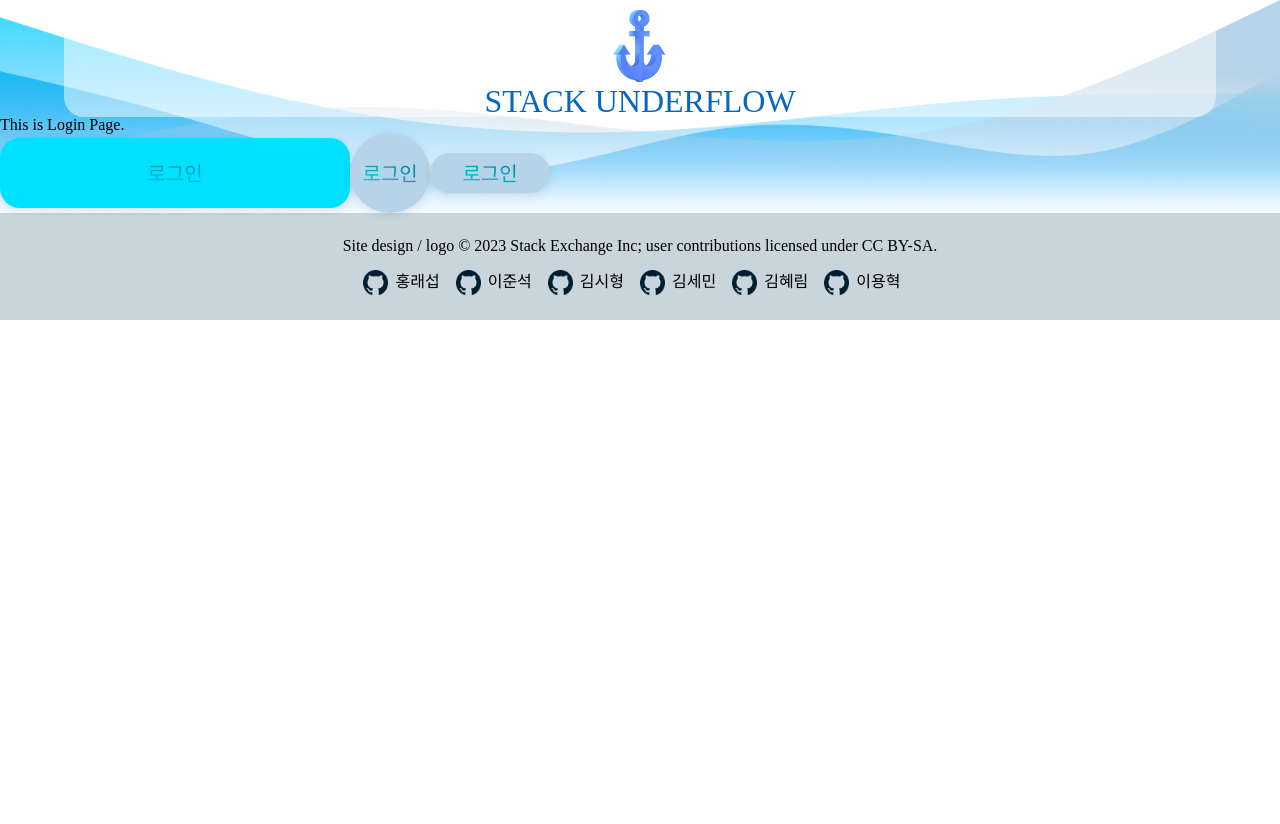
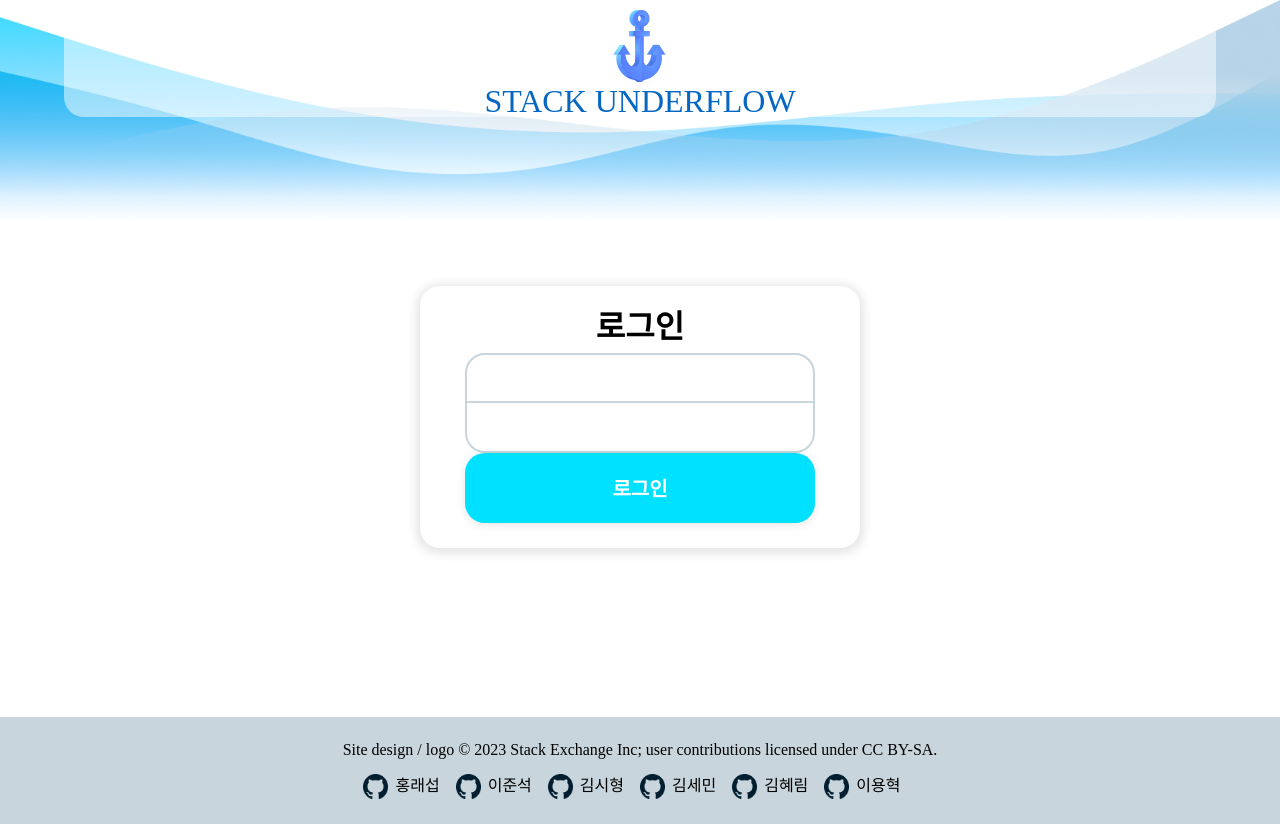
Before and after one commit to raeseop/seb45_pre_004, a React (Create React App) app in the folder client/: page /login in a window 1280 px wide. Before the commit the page ends 800 px from the top, so only its background shows below. Built offline with nearby package versions, Linux system fonts and the light colour scheme; a web font is replaced by a local one.

Commit message:
index.css global style설정에서 input 요소에 border box 적용 안되는 점 확인 -> * { box-sizing: border-box } 추가

```diff
--- a/client/src/atoms/Button.js
+++ b/client/src/atoms/Button.js
@@ -6,6 +6,7 @@ export const RegularButtonDesign = styled.button`
   border-radius: ${tokens.global.regularRadius.value}px;
   border: 0;
   font-size: ${tokens.global.smallHeading.value}px;
+  font-weight: ${tokens.global.bold.value};
   color: ${tokens.global.whiteColor.value};
   box-shadow: ${tokens.global.regularShadow.value.x}px
     ${tokens.global.regularShadow.value.y}px
@@ -35,6 +36,9 @@ export const SmallButtonDesign = styled(RegularButtonDesign)`
 	font-size: ${tokens.global.smallHeading.value}px;
 `;
 
+export const TextButtonDesign = styled.button`
+`
+
 export const ColorGradBlue = styled.p`
 	background: linear-gradient(to right top, #00e0ff, #006c7a);
 	color: transparent;
--- a/client/src/atoms/Input.js
+++ b/client/src/atoms/Input.js
@@ -1,9 +1,30 @@
 import React from 'react';
+import { styled } from 'styled-components';
+import tokens from '../styles/tokens.json'
+
+const globalTokens = tokens.global;
+
+export const LoginInputTopDesign = styled.input`
+    width: 350px;
+    height: 50px;
+    border: ${globalTokens.regularWidth.value}px solid ${globalTokens.lightGreyColor.value};
+    border-radius: ${globalTokens.regularRadius.value}px ${globalTokens.regularRadius.value}px 0 0;
+    padding: 11px 25px;
+    font-size: 16px;
+    &::placeholder {
+        color: ${globalTokens.lightGreyColor.value};
+    }
+`
+export const LoginInputBottomDesign = styled(LoginInputTopDesign)`
+    border-radius: 0 0 ${globalTokens.regularRadius.value}px ${globalTokens.regularRadius.value}px;
+    border-top: none;
+`
 
 export const Input = () => {
     return (
-        <div>
-            This is Input
+        <div style={ { display: 'grid', gridTemplateColumns: '1fr 1fr', gridAutoRows: '1fr', placeItems: 'center' } } >
+            <LoginInputTopDesign type="text" placeholder='아이디를 입력해 주세요.'/>
+            <LoginInputBottomDesign type="password" placeholder='비밀번호를 입력해 주세요.'/>
         </div>
     );
 };
--- a/client/src/index.css
+++ b/client/src/index.css
@@ -3,6 +3,9 @@
    License: none (public domain)
 */
 
+* {
+	box-sizing: border-box;
+}
 html, body, div, span, applet, object, iframe,
 h1, h2, h3, h4, h5, h6, p, blockquote, pre,
 a, abbr, acronym, address, big, cite, code,
@@ -22,7 +25,6 @@ time, mark, audio, video {
 	font-size: 100%;
 	font: inherit;
 	vertical-align: baseline;
-	box-sizing: border-box;
 }
 
 /* HTML5 display-role reset for older browsers */
--- a/client/src/pages/LoginPage.js
+++ b/client/src/pages/LoginPage.js
@@ -1,9 +1,40 @@
 import React from "react";
 import { useDispatch } from "react-redux";
 import { login } from "../store/actions";
+import { styled } from "styled-components";
+import { LoginInputBottomDesign, LoginInputTopDesign } from "../atoms/Input";
+import tokens from '../styles/tokens.json'
+import { RegularButtonDesign } from "../atoms/Button";
 
-import tokens from "../styles/tokens.json";
-import Button from "../atoms/Button";
+const globalTokens = tokens.global;
+
+export const LoginPageContainer = styled.div`
+	width: 100%;
+	height: 75vh;
+	min-height: 400px;
+	display: flex;
+	flex-direction: column;
+	justify-content: center;
+	align-items: center;
+`
+export const LoginContainer = styled.main`
+	display: flex;
+	flex-direction: column;
+	justify-content: center;
+	align-items: center;
+	background-color: #fff;
+	box-shadow: 0px 2px 10px 4px rgba(0, 0, 0, 0.10);
+	border-radius: 20px;
+	padding: 25px 45px;
+
+`
+export const LoginTitle = styled.h1`
+	font-size: ${globalTokens.bigHeading.value}px;
+	font-weight: ${globalTokens.bold.value};
+	margin-bottom: 10px;
+`
+export const LoginButton = styled(RegularButtonDesign)`
+`
 
 const LoginPage = () => {
 	const dispatch = useDispatch();
@@ -14,14 +45,14 @@ const LoginPage = () => {
 	};
 
 	return (
-		<div>
-			<h1>This is Login Page.</h1>
-			<Button
-				onClick={handleLogin}
-				color={tokens.global.pointColor.value}
-				text={"로그인"}
-			/>
-		</div>
+		<LoginPageContainer>
+			<LoginContainer>
+				<LoginTitle>로그인</LoginTitle>
+				<LoginInputTopDesign type='text'/>
+				<LoginInputBottomDesign type='password'/>
+				<LoginButton color={globalTokens.pointColor.value}>로그인</LoginButton>
+			</LoginContainer>
+		</LoginPageContainer>
 	);
 };
 
```
